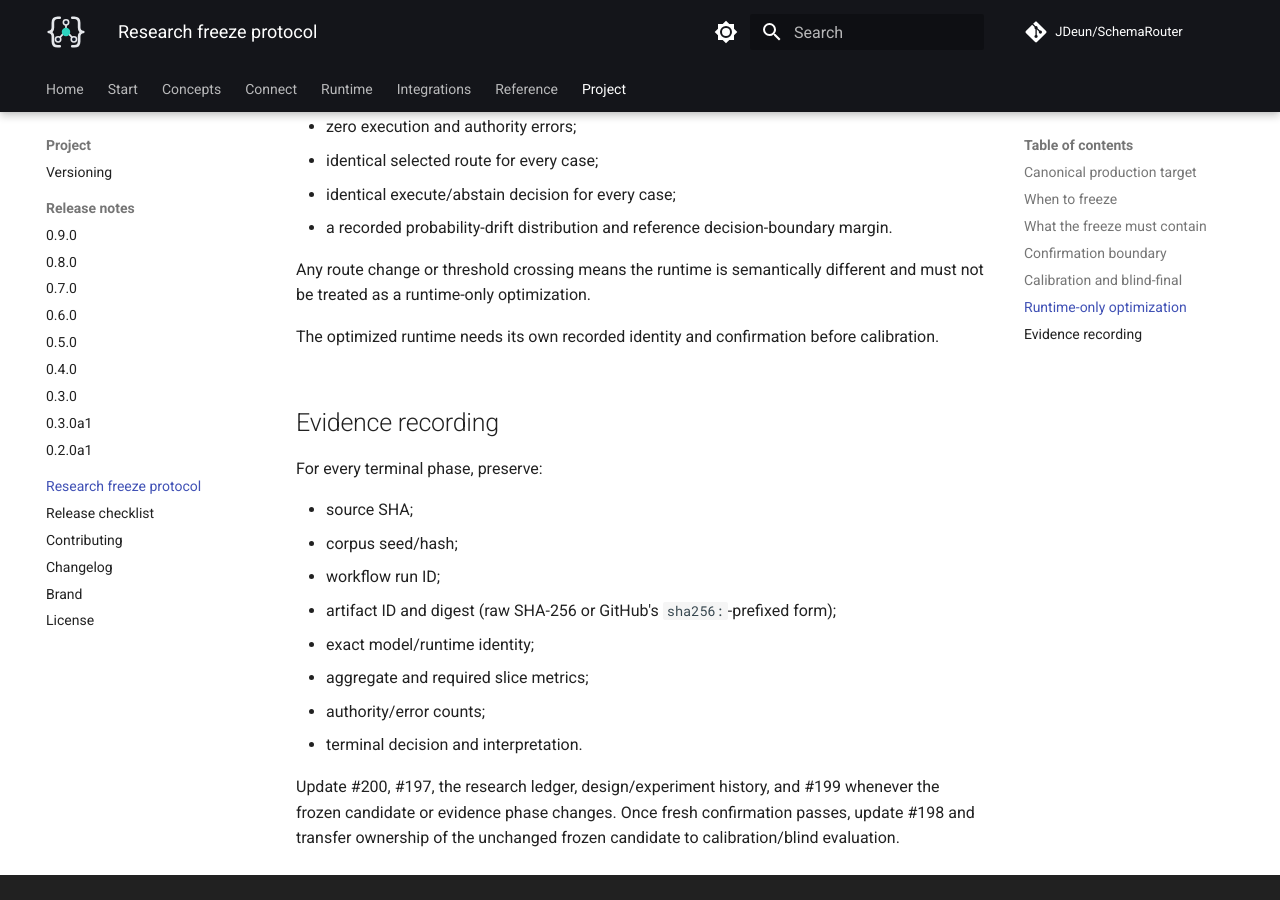
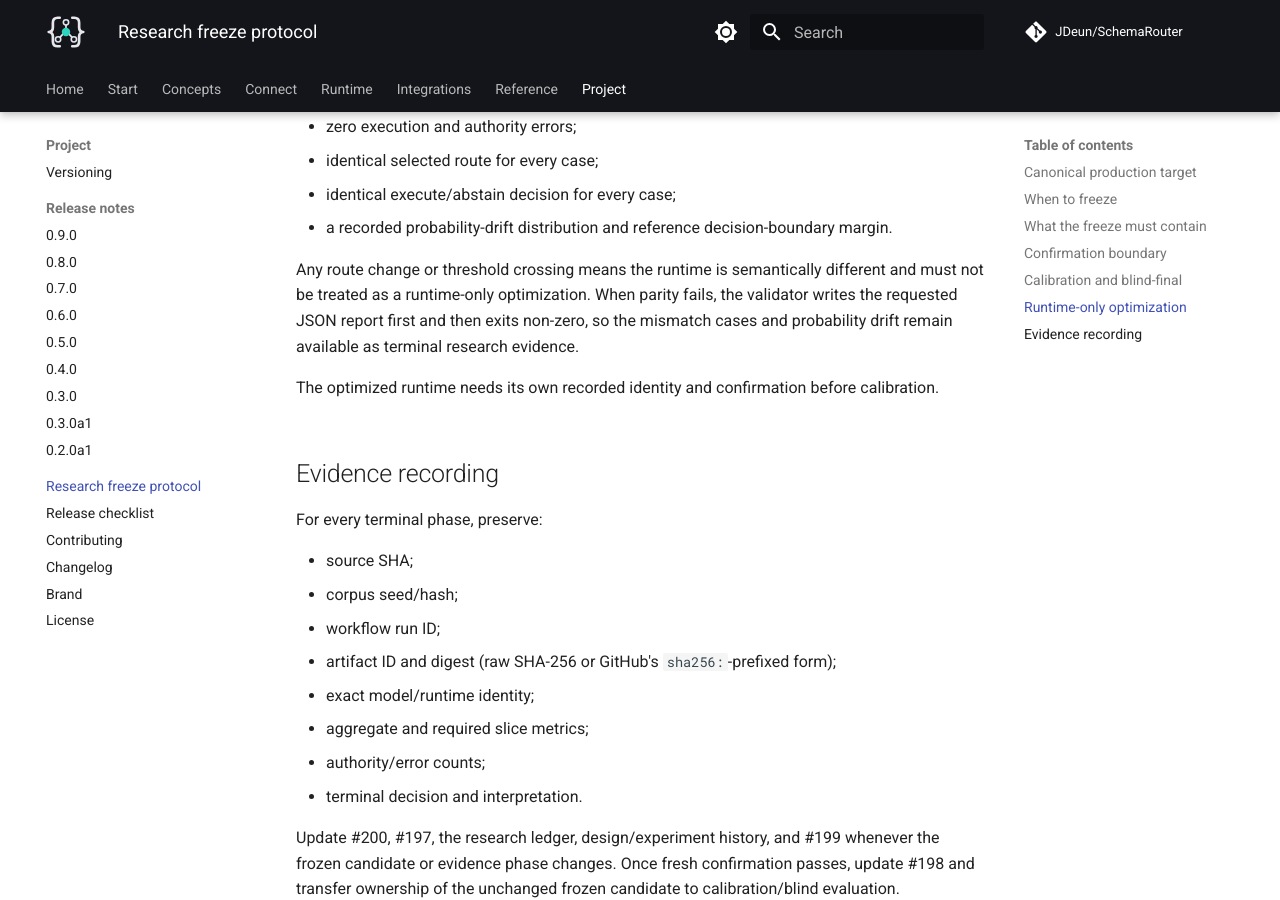
Before and after one commit to JDeun/SchemaRouter, an MkDocs documentation site: the page built from docs/research/operation-routing-freeze-protocol.md, in a window 1280 px wide and 900 px high, scrolled down 3549 px. Built offline with MkDocs 1.6.1 and Material for MkDocs 9.7.7, drawn with Linux system fonts in a browser that asks for light colours; comment, search, counter and statistics services are not loaded.

Commit message:
docs: preserve failed runtime parity evidence

```diff
--- a/docs/research/operation-routing-freeze-protocol.md
+++ b/docs/research/operation-routing-freeze-protocol.md
@@ -134,7 +134,9 @@ Use the actual frozen route/score field and threshold. For a BGE+external-gate c
 - a recorded probability-drift distribution and reference decision-boundary margin.
 
 Any route change or threshold crossing means the runtime is semantically different and must not be
-treated as a runtime-only optimization.
+treated as a runtime-only optimization. When parity fails, the validator writes the requested JSON
+report first and then exits non-zero, so the mismatch cases and probability drift remain available as
+terminal research evidence.
 
 The optimized runtime needs its own recorded identity and confirmation before calibration.
 
```
